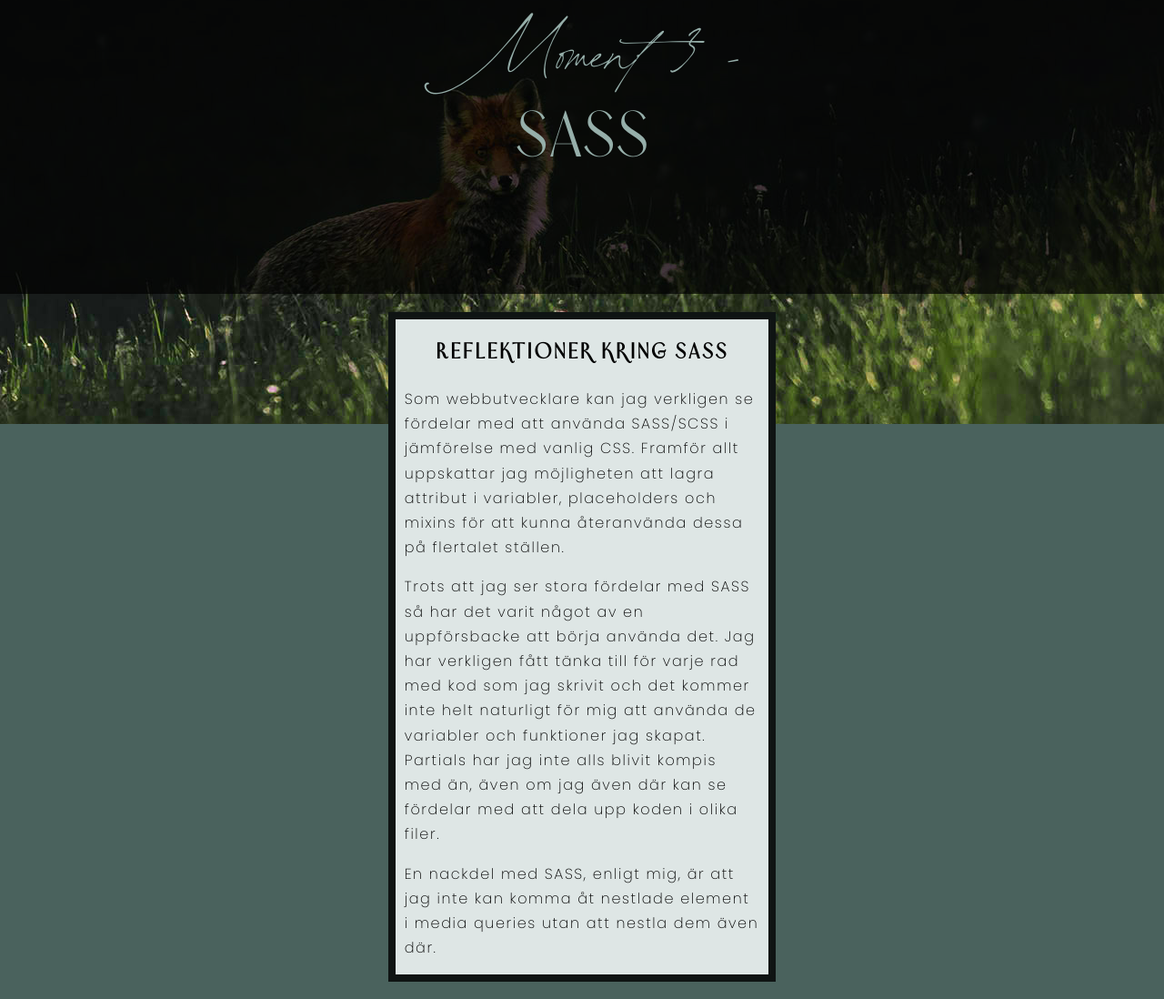
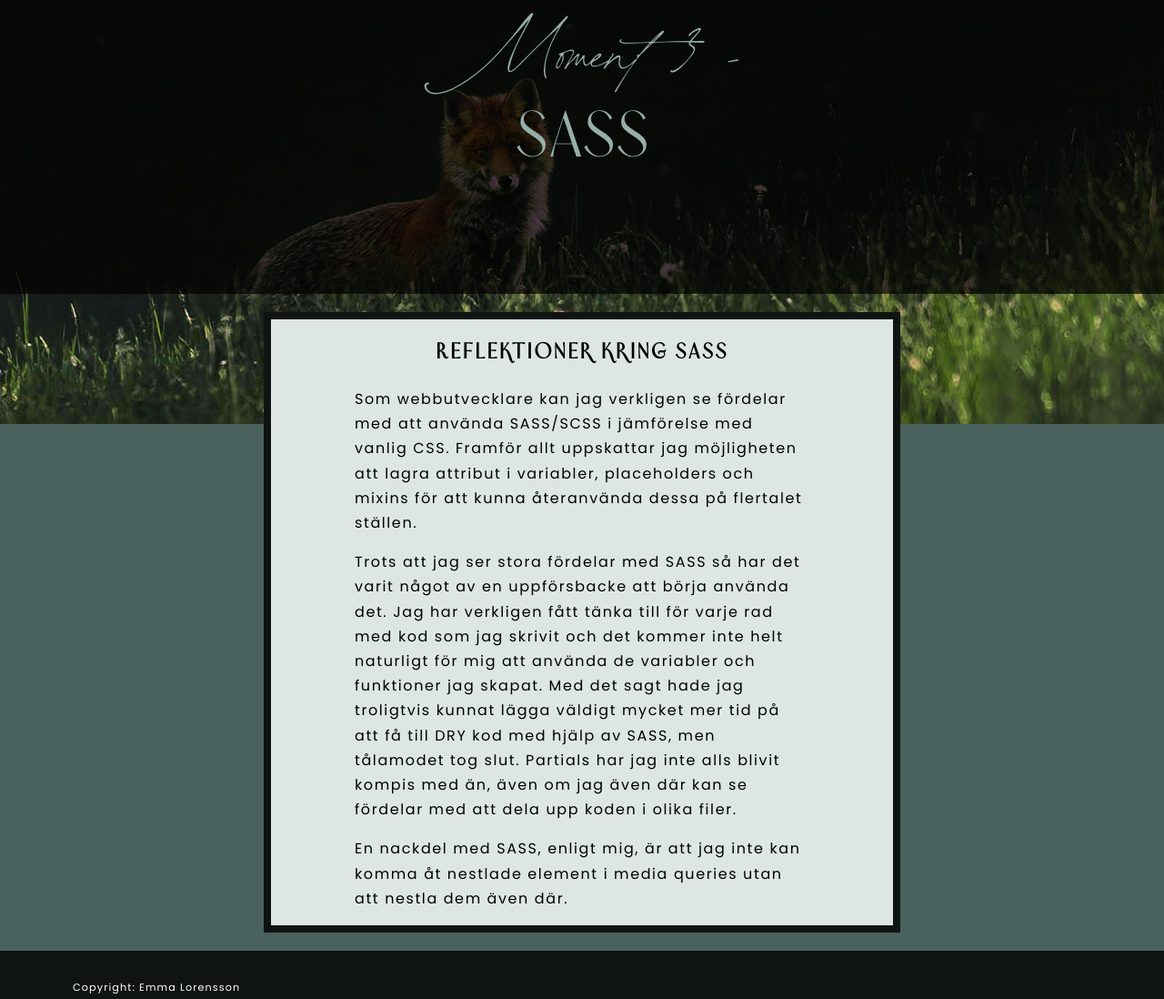
Before and after one commit to Eeemlo/DT211G-moment3, a website built with Parcel: page src/sass.html in a window 1280 px wide. Shown: the part 127-1225 px from the top of the page at 91% size. Built offline with nearby package versions, Linux system fonts and the light colour scheme.

Commit message:
Småfix med margins

```diff
--- a/src/css/_base.scss
+++ b/src/css/_base.scss
@@ -20,7 +20,7 @@ h1 {
 p,
 ul {
   font-size: 1em;
-  font-weight: 300;
+  font-weight: 400;
 }
 
 p,
@@ -220,9 +220,12 @@ nav {
 
   /*Vid endast en kolumn på undersidor*/
   .one-grid-col {
-    grid-column: 2 / 3;
+    grid-column: 1 / 4;
     @extend %grid-section-light;
     border: 8px solid var.$darker-color;
+    max-width: 700px;
+    width: 100%;
+    margin: 0 auto;
   }
 }
 
@@ -311,6 +314,11 @@ footer {
     background-color: var.$primary-color-dark;
   }
 
+  p,
+ul {
+  font-weight: 300;
+}
+
   .grid-container {
     .grid-col-1,
     .grid-col-4,
@@ -371,6 +379,7 @@ footer {
   }
 }
 
+
 @media screen and (max-width: 500px) {
   p,
   ul {
--- a/src/sass.html
+++ b/src/sass.html
@@ -64,7 +64,9 @@
                     för att kunna återanvända dessa på flertalet ställen. </p>
                 <p>Trots att jag ser stora fördelar med SASS så har det varit något av en uppförsbacke att börja använda
                     det. Jag har verkligen fått tänka till för varje rad med kod som jag skrivit och det kommer inte
-                    helt naturligt för mig att använda de variabler och funktioner jag skapat. Partials har jag inte
+                    helt naturligt för mig att använda de variabler och funktioner jag skapat. Med det sagt hade jag
+                    troligtvis kunnat lägga väldigt mycket mer tid på att få till DRY kod med hjälp av SASS, men tålamodet tog slut. Partials
+                    har jag inte
                     alls blivit kompis med än, även om jag även där kan se fördelar med att dela upp koden i olika
                     filer.</p>
                 <p>En nackdel med SASS, enligt mig, är att jag inte kan komma åt nestlade element i media queries utan
```
